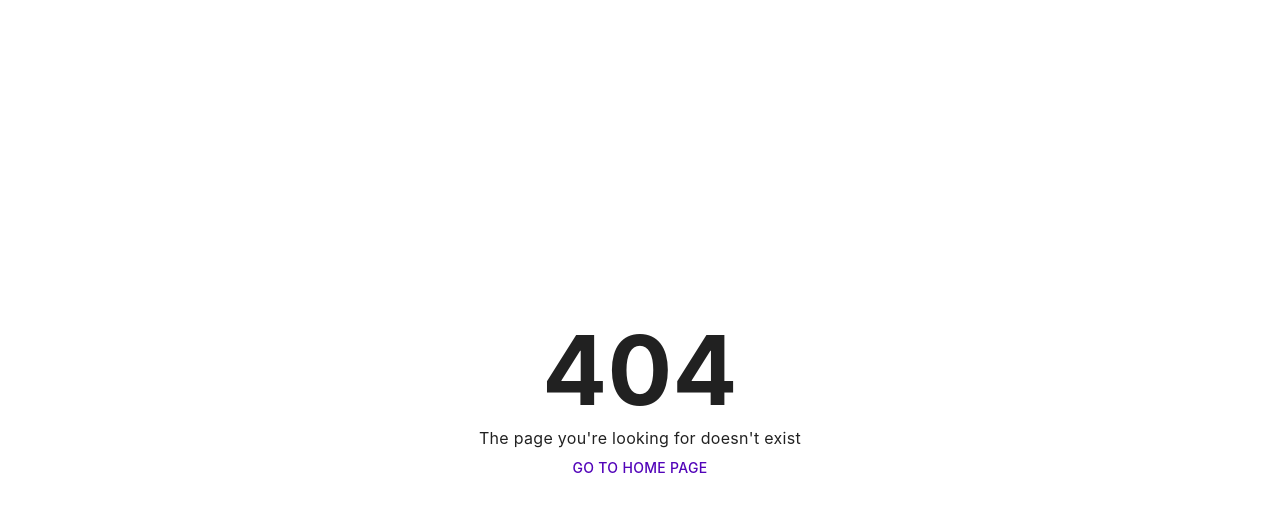
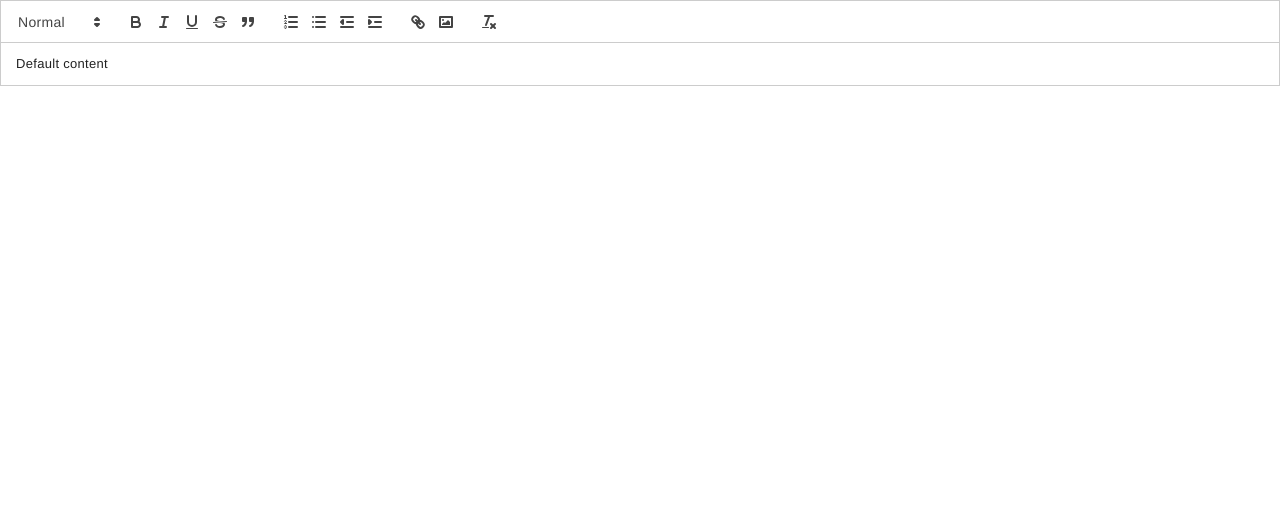
Before and after one commit to hack4impact-upenn/asap-f22, a React (Create React App) app in the folder client/: page /editor in a window 1280 px wide. Before the commit this address had no page. Shown: the top 512 px of the page. Built offline with nearby package versions, Linux system fonts and the light colour scheme; a web font is replaced by a local one.

Commit message:
set up quill skeleton

```diff
--- a/client/package.json
+++ b/client/package.json
@@ -38,8 +38,9 @@
     "@reduxjs/toolkit": "^1.8.1",
     "axios": "^1.1.2",
     "prop-types": "^15.8.1",
-    "react": "^18.2.0",
-    "react-dom": "^18.2.0",
+    "react": "^17.0.2",
+    "react-dom": "^17.0.2",
+    "react-quill": "^2.0.0",
     "react-redux": "^8.0.0",
     "react-router-dom": "^6.3.0",
     "react-scripts": "5.0.1",
--- a/client/src/App.tsx
+++ b/client/src/App.tsx
@@ -21,6 +21,7 @@ import LoginPage from './Authentication/LoginPage';
 import EmailResetPasswordPage from './Authentication/EmailResetPasswordPage';
 import ResetPasswordPage from './Authentication/ResetPasswordPage';
 import SidebarComponent from './components/sidebar/SidebarComponent';
+import EditorGUI from './components/EditorGUI';
 
 function App() {
   return (
@@ -65,6 +66,7 @@ function App() {
                   <Route path="*" element={<NotFoundPage />} />
 
                   <Route path="/home" element={<HomePage />} />
+                  <Route path="/editor" element={<EditorGUI id="1" />} />
 
                   {/* <Route path="/sidebar" element={<SidebarComponent />} /> */}
                 </Routes>
--- /dev/null
+++ b/client/src/components/EditorGUI.tsx
@@ -0,0 +1,53 @@
+import React, { useState } from 'react';
+import ReactQuill from 'react-quill';
+import 'react-quill/dist/quill.snow.css';
+
+export default function EditorGUI({ id }: { id: string }) {
+  const [convertedText, setConvertedText] = useState<string>('Default content');
+
+  const getContent = () => {
+    // get the question/answer we want to change
+  };
+
+  const modules = {
+    toolbar: [
+      [{ header: [1, 2, false] }],
+      ['bold', 'italic', 'underline', 'strike', 'blockquote'],
+      [
+        { list: 'ordered' },
+        { list: 'bullet' },
+        { indent: '-1' },
+        { indent: '+1' },
+      ],
+      ['link', 'image'],
+      ['clean'],
+    ],
+  };
+
+  const formats = [
+    'header',
+    'bold',
+    'italic',
+    'underline',
+    'strike',
+    'blockquote',
+    'list',
+    'bullet',
+    'indent',
+    'link',
+    'image',
+  ];
+
+  return (
+    <div>
+      <ReactQuill
+        theme="snow"
+        value={convertedText}
+        onChange={setConvertedText}
+        style={{ minHeight: '300px' }}
+        modules={modules}
+        formats={formats}
+      />
+    </div>
+  );
+}
```
Also changed, not shown: 2 other files (tests, documents, lock files or other folders).
